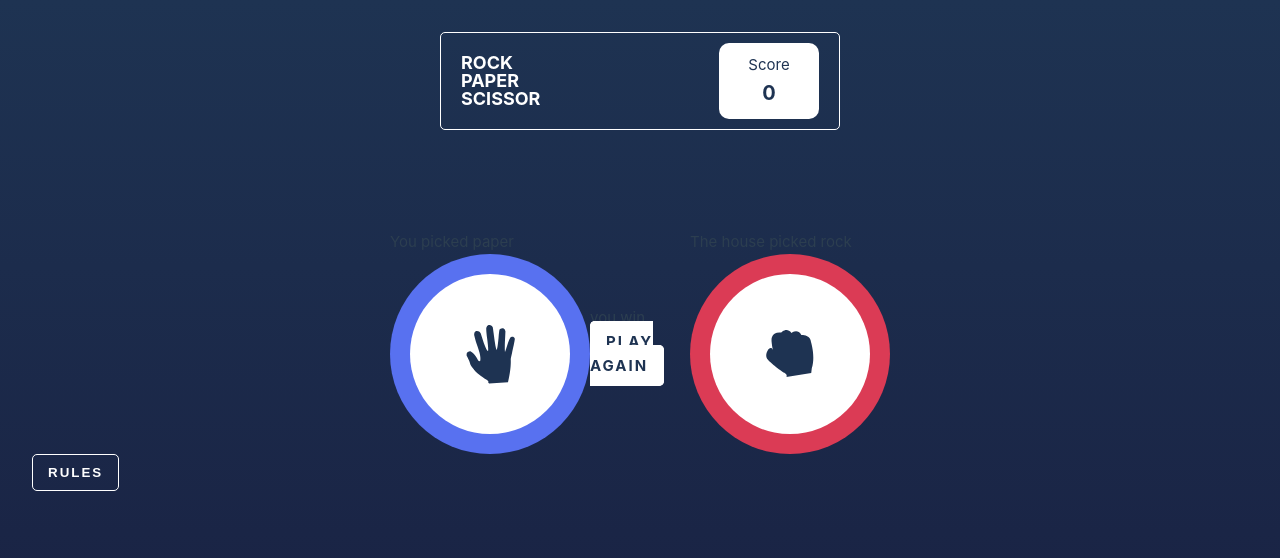
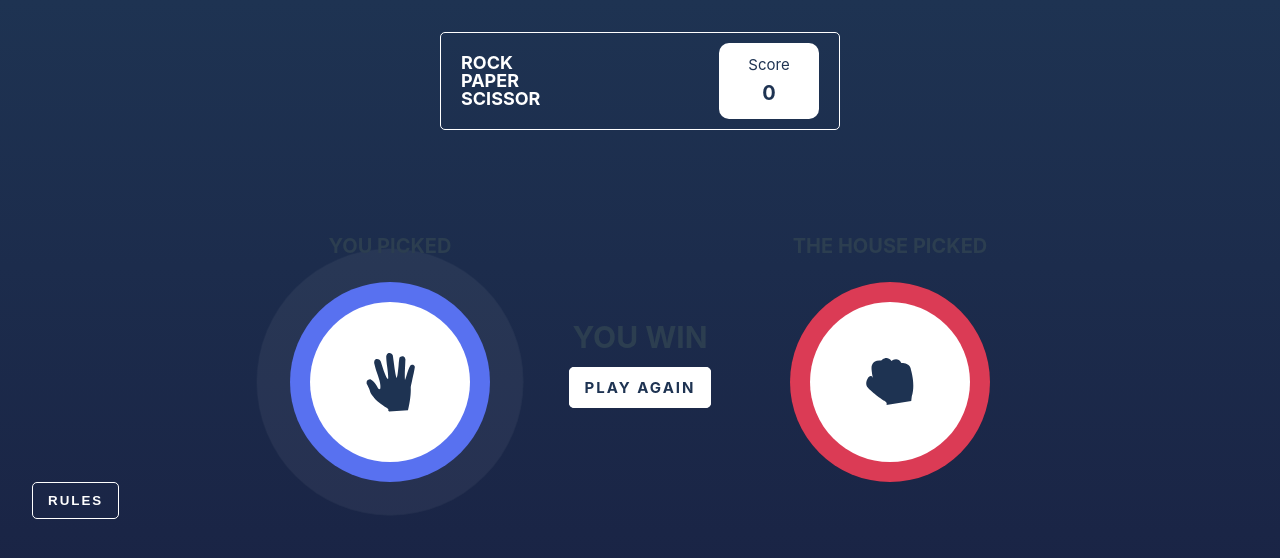
Before and after one commit to chiara-iannuzzi/rock-paper-scissor, a Vue app: page /pick/0 in a window 1280 px wide. Shown: the top 558 px of the page. Built offline with nearby package versions, Linux system fonts and the light colour scheme.

Commit message:
feat: add animation to result page

```diff
--- /dev/null
+++ b/src/components/CircleAnimation.vue
@@ -0,0 +1,34 @@
+<template>
+    <div class="circle-container">
+        <div class="circle-1"></div>
+        <div class="circle-2"></div>
+        <div class="circle-3"></div>
+        <div class="circle-4"></div>
+    </div>
+
+</template>
+
+<style lang="scss">
+    @for $i from 1 through 4 {
+        .circle-#{$i} {
+            position:absolute;
+            top: 50px;
+            left: 50px;
+            border-radius: 50px;
+            width : 100px;
+            height: 100px;
+            background: white;
+            animation: pulseCircle 12s #{($i - 1) * 4}s linear infinite;
+        }
+    }
+    @keyframes pulseCircle {
+        from{
+            opacity: 0.1;
+            transform: scale(1);
+        }
+        to{
+            opacity: 0;
+            transform: scale(5);
+        }
+    }
+</style>
--- a/src/components/Result.vue
+++ b/src/components/Result.vue
@@ -1,6 +1,7 @@
 <script setup lang="ts">
     import Icon from './Icon.vue';
     import Button from './Button.vue';
+    import CircleAnimation from './CircleAnimation.vue';
     import { ref } from 'vue'
 
     import { rps } from '../constants';
@@ -13,16 +14,20 @@
     const randomPicked = rps[randomId];
 
     const finalScoreState = ref('');
+    const finalScoreWhoWin = ref();
 
     switch (true) {
     case pickedId == randomId + 1 || pickedId == 0 && randomId == 2:
         finalScoreState.value = 'you loose'
+        finalScoreWhoWin.value = 0
         break;
     case pickedId + 1 == randomId || pickedId == 2 && randomId == 0:
         finalScoreState.value = 'you win'
+        finalScoreWhoWin.value = 1
         break;
     default:
         finalScoreState.value = 'it\'s a tie'
+        finalScoreWhoWin.value = null
 
     console.log(finalScoreState)
 
@@ -32,22 +37,25 @@
 
 <template>
     <section class="result-container">
-        <div>
-            <p>You picked <span>{{ pickedItem }}</span></p>
+        <div class="result-choice">
+            <p class="result-choice-title">You picked</p>
             <div :class="'pick-icon-' + pickedItem + ' color-' + pickedItem">
                 <Icon :class="'pick-icon-' + pickedItem + '-svg'" :name="'icon-' + pickedItem"/>
             </div>
+            <CircleAnimation class="" :class="{'is-showing' : finalScoreWhoWin == 1}"></CircleAnimation>
         </div>
-        <div>
-            <p>{{finalScoreState}}</p>
+        <div class="result-middle">
+            <p class="result-middle-title">{{finalScoreState}}</p>
             <Button theme="primary" link="/">Play again</Button>
         </div>
 
-        <div>
-            <p>The house picked <span>{{ randomPicked }}</span></p>
-            <div :class="'pick-icon-' + randomPicked + ' color-' + randomPicked">
+        <div class="result-choice">
+            <p class="result-choice-title">The house picked</p>
+            <div class="house-choice-placeholder"></div>
+            <div :class="'house-choice pick-icon-' + randomPicked + ' color-' + randomPicked">
                 <Icon :class="'pick-icon-' + randomPicked + '-svg'" :name="'icon-' + randomPicked"/>
             </div>
+            <CircleAnimation class="" :class="{'is-showing' : finalScoreWhoWin == 0}"></CircleAnimation>
         </div>
     </section>
 
@@ -104,11 +112,68 @@
     }
   }
 
-  .result-container{
-    display: flex;
-    justify-content: space-between;
-    align-items: center;
-    margin : 100px auto 0 auto;
-    max-width: 500px;
+  .circle-container{
+      position:absolute;
+      bottom: 0;
+      opacity: 0;
+      width:200px;
+      height:200px;
+      z-index: -1;
+      &.is-showing{
+          animation: fadeIn .1s 1.5s both;
+      }
   }
+
+  .result{
+    &-container{
+      display: flex;
+      justify-content: space-between;
+      align-items: center;
+      margin : 100px auto 0 auto;
+      max-width: 500px;
+      animation: containerSpacing .4s 2s ease both;
+    }
+    &-middle{
+      animation: fadeIn .6s 2.3s ease both;
+      text-align: center;
+      &-title{
+        font-size: 30px;
+        text-transform: uppercase;
+        font-weight: bold;
+        margin-bottom: rem(15);
+      }
+    }
+    &-choice{
+      position:relative;
+      &-title{
+        margin-bottom: 20px;
+        font-size: 20px;
+        text-transform: uppercase;
+        font-weight: bold;
+        text-align: center;
+      }
+    }
+  }
+
+  .house-choice{
+    animation: fadeIn .3s 1s both;
+    &-placeholder{
+      width: 200px;
+      height: 200px;
+      background: rgba(0, 0, 0, 0.2);
+      border-radius: 100px;
+      position: absolute;
+    }
+  }
+
+  @keyframes containerSpacing {
+    from{ max-width: 500px; }
+    to{ max-width: 700px; }
+  }
+
+  @keyframes fadeIn {
+    from{ opacity: 0 }
+    to{ opacity: 1 }
+  }
+
 </style>
```
